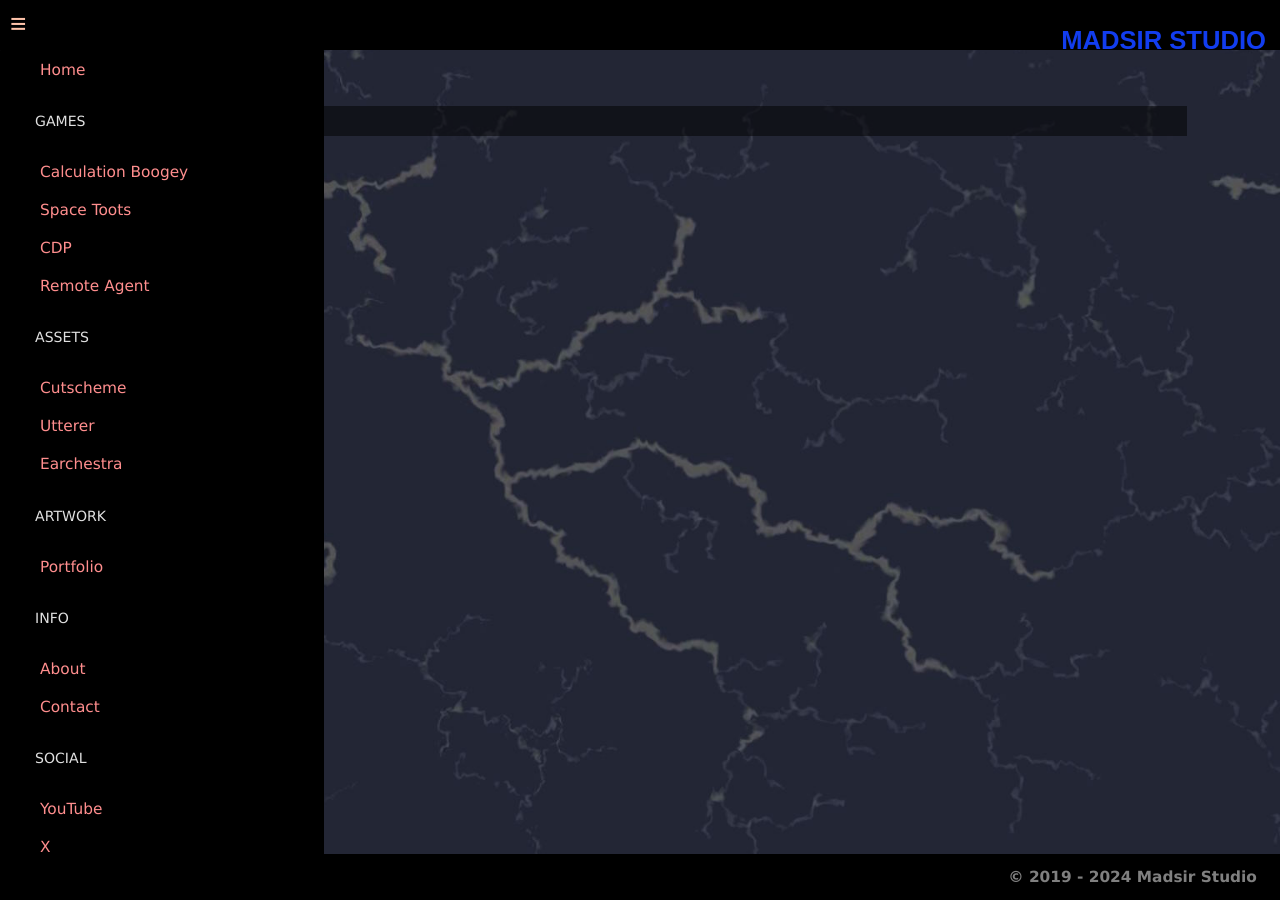
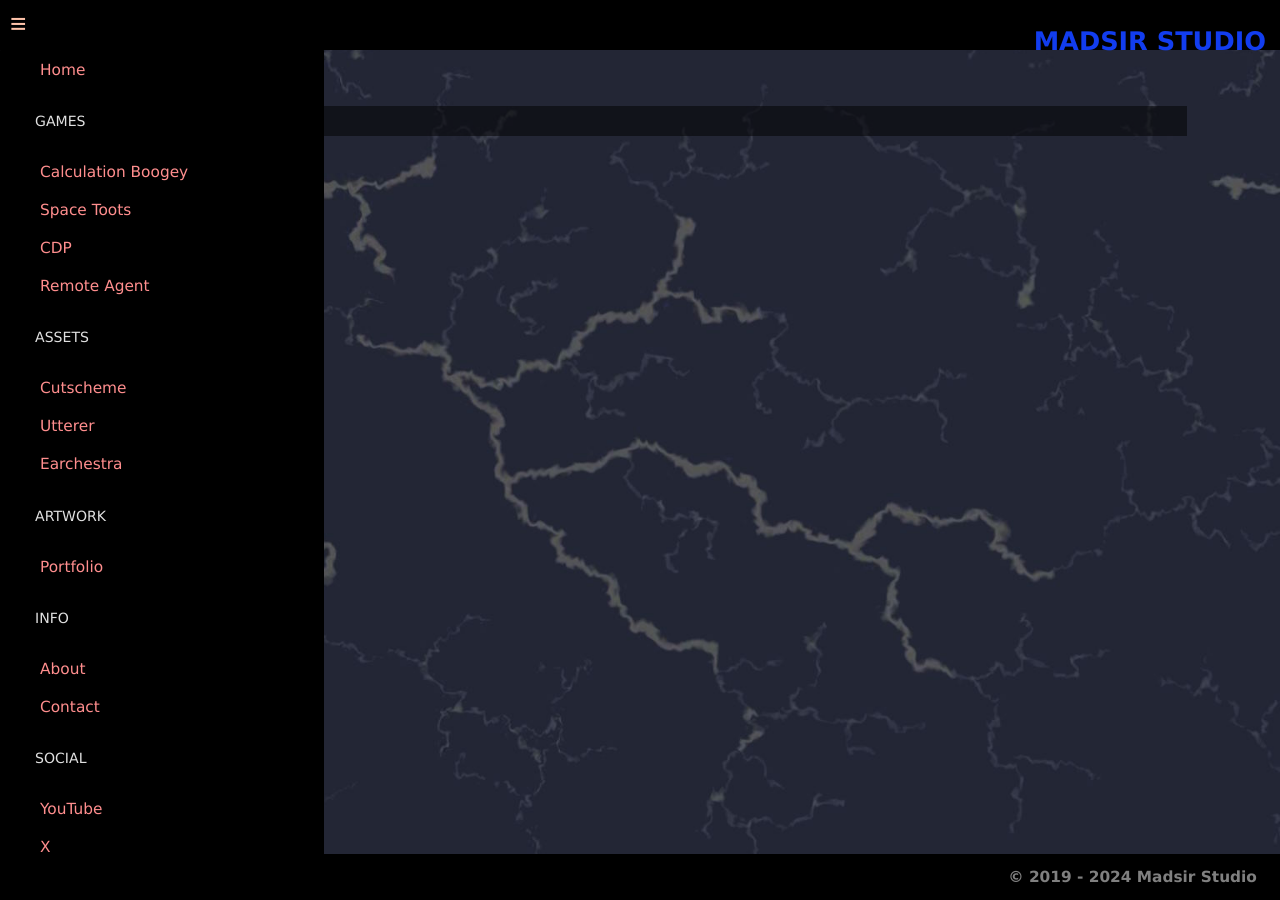
Before and after one commit to Madsir/madsirstudio.github.io, a Jekyll site: the page built from index.html, in a window 1280 px wide. Built offline with Jekyll 4.4.1, drawn with Linux system fonts in a browser that asks for light colours.

Commit message:
Update default.html

```diff
--- a/_layouts/default.html
+++ b/_layouts/default.html
@@ -91,7 +91,7 @@ button{
 .flexer h3 {
   text-align: right;
   color:#123def;
-  font-family: fantasy;
+  font-family:Verdana, Arial, Tahoma, monospace;
   font-size: 2em;
   user-select: none
 }
```
